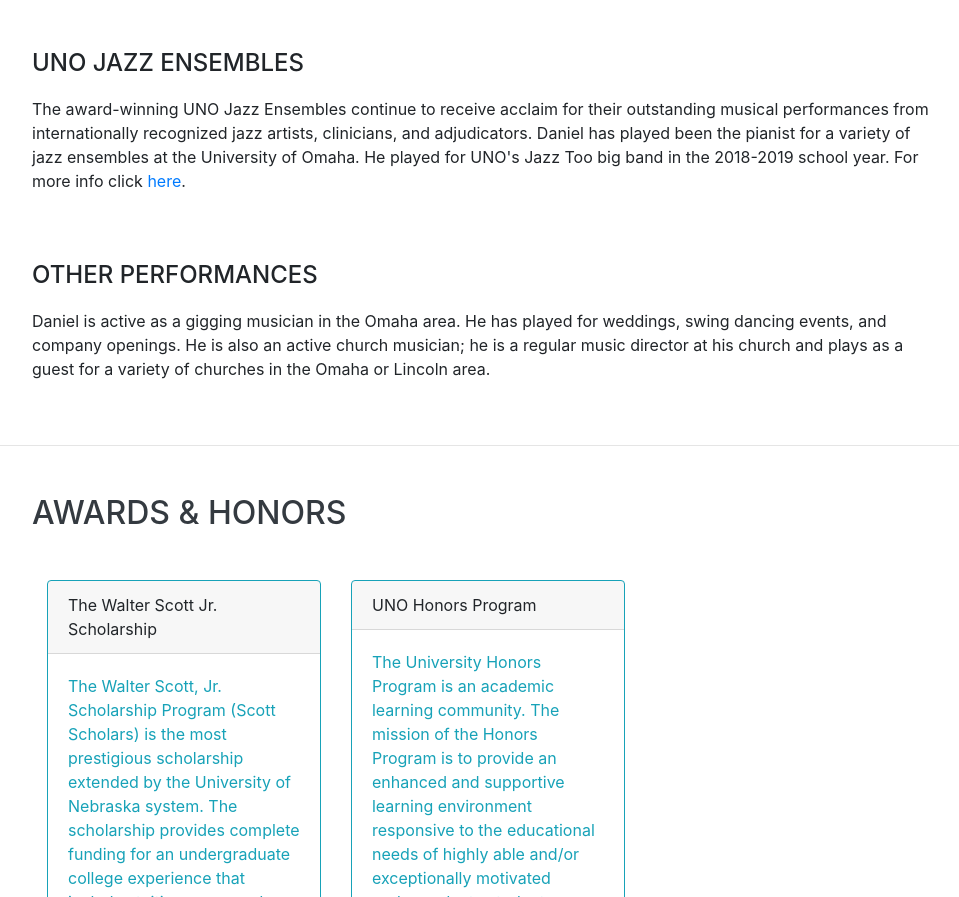
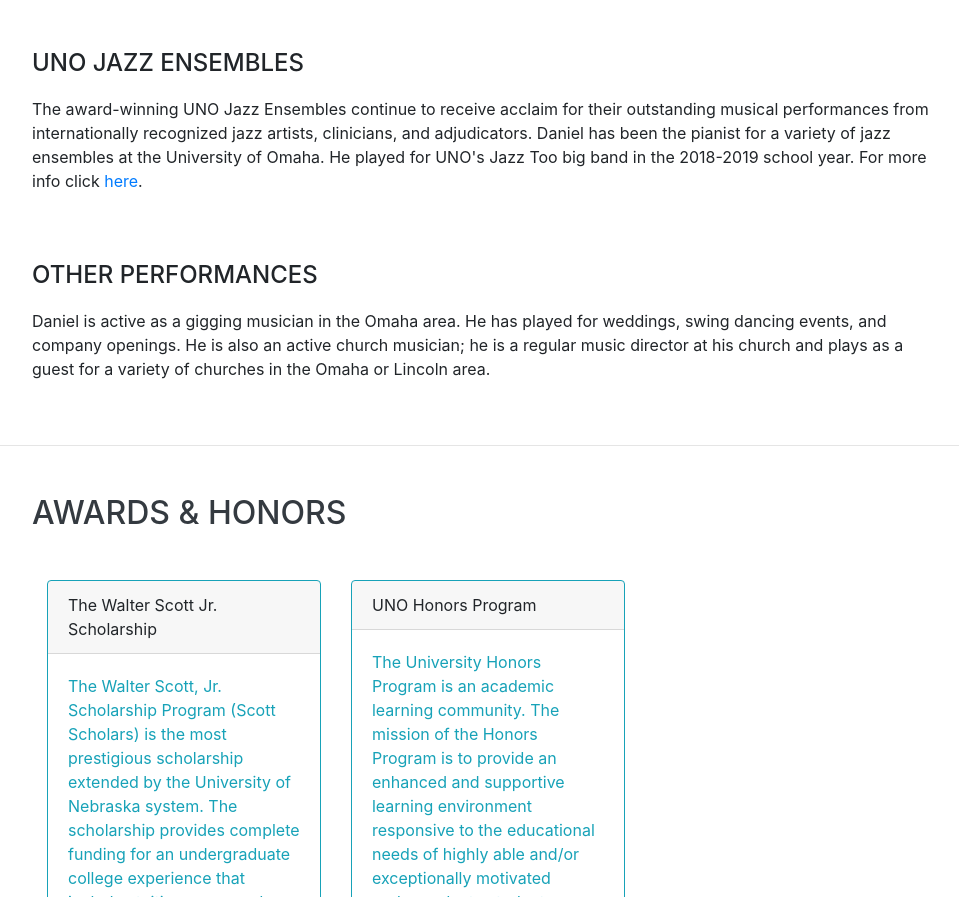
Before and after one commit to dafaronbi/Portfolio, a website with bundled scripts: page index.html in a window 1280 px wide. Shown: the part 5954-6851 px from the top of the page, without its empty margins (288-1247 px from the left). Built offline with nearby package versions, Linux system fonts and the light colour scheme; a web font is replaced by a local one.

Commit message:
fixed typo in jazz section

```diff
--- a/index.html
+++ b/index.html
@@ -397,7 +397,7 @@
           <div class="resume-content">
             <div class="subheading mb-3">UNO Jazz Ensembles</div>
             <p>The award-winning UNO Jazz Ensembles continue to receive acclaim for their outstanding musical performances from internationally
-               recognized jazz artists, clinicians, and adjudicators. Daniel has played been the pianist for a variety of jazz ensembles at the
+               recognized jazz artists, clinicians, and adjudicators. Daniel has been the pianist for a variety of jazz ensembles at the
                 University of Omaha. He played for UNO's Jazz Too big band in the 2018-2019 school year. For more info
                  click <a href="https://www.unomaha.edu/college-of-communication-fine-arts-and-media/music/student-involvement/jazz-bands.php">here</a>. </p>
           </div>
```
